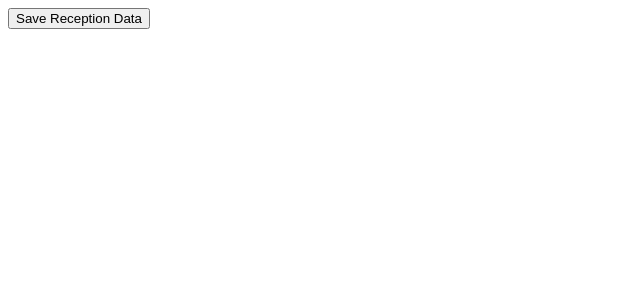
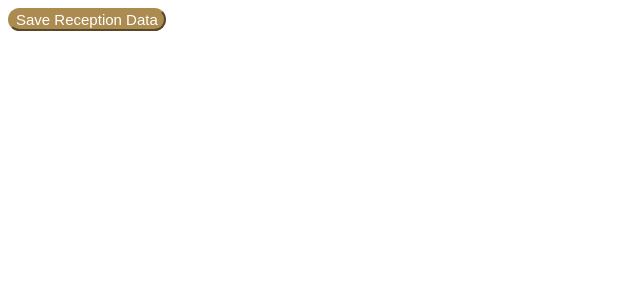
Before and after one commit to RodolfoC-del/Final-project-2021, an Angular app in the folder FinalProject/: page / in a window 1280 px wide. Shown: the top 300 px of the page, without its empty margins (0-640 px from the left). Built offline with nearby package versions, Linux system fonts and the light colour scheme.

Commit message:
Button change

```diff
--- a/FinalProject/src/app/button/button.component.css
+++ b/FinalProject/src/app/button/button.component.css
@@ -1,4 +1,8 @@
 button
 {
-
+    color: #fff;
+    background-color: #ac8b51;
+    border-color: #ac8b51;
+    font-size: 15px;
+    border-radius: 12px;
 }
--- a/FinalProject/src/app/button/button.component.html
+++ b/FinalProject/src/app/button/button.component.html
@@ -1 +1 @@
-<footer><button onclick="alert('Succesful Reception: Congratulations!!                                    Total price:                                         Check-In:                                                      Check-Out:     ')">Save Reception Data</button></footer>
+<button onclick="alert('Succesful Reception: Congratulations!! \nTotal price: \nCheck-In: \nCheck-Out:\n     ')">Save Reception Data</button>
```
